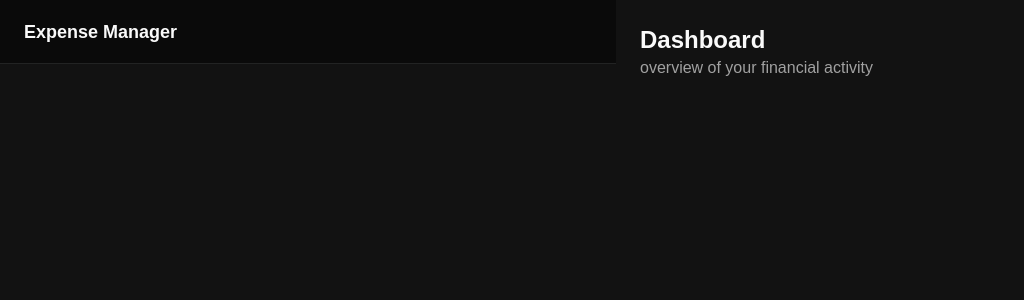
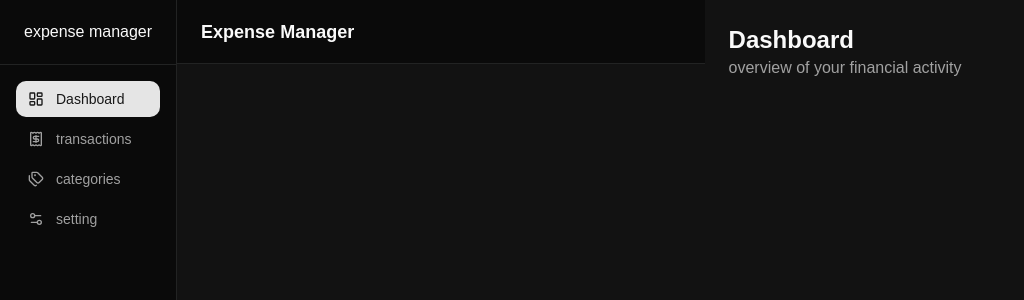
Before and after one commit to mahyarjalalvand/expense-manager-app, a React (Vite) app in the folder apps/web/: page / in a window 1280 px wide. Shown: the top 300 px of the page, without its empty margins (0-1024 px from the left). Built offline with nearby package versions, Linux system fonts and the light colour scheme.

Commit message:
feat(web): add nav items in sidebar

```diff
--- a/apps/web/src/components/layout/Sidebar.tsx
+++ b/apps/web/src/components/layout/Sidebar.tsx
@@ -1,5 +1,59 @@
+import { routes, type AppRoute } from "@/routes/routes";
+import { LayoutDashboard, Receipt, Settings2Icon, Tags, type LucideIcon } from "lucide-react";
+import { NavLink } from "react-router-dom";
+
+type NavigationItem = {
+  title: string;
+  href: AppRoute;
+  icon: LucideIcon;
+};
+
 function Sidebar() {
-  return <div></div>;
+  const navigation: NavigationItem[] = [
+    {
+      title: "Dashboard",
+      href: routes.dashboard,
+      icon: LayoutDashboard,
+    },
+    {
+      title: "transactions",
+      href: routes.transactions,
+      icon: Receipt,
+    },
+    {
+      title: "categories",
+      href: routes.categories,
+      icon: Tags,
+    },
+    {
+      title: "setting",
+      href: routes.setting,
+      icon: Settings2Icon,
+    },
+  ];
+  return (
+    <aside className="flex flex-col border-r bg-background">
+      <div className="flex py-5 items-center border-b px-6">
+        <h1>expense manager</h1>
+      </div>
+      <nav className="flex-1 space-y-1 p-4">
+        {navigation.map((item) => {
+          const Icon = item.icon;
+          return (
+            <NavLink
+              key={item.href}
+              to={item.href}
+              className={({ isActive }) =>
+                `flex items-center gap-3 rounded-lg px-3 py-2 text-sm font-medium transition-colors ${isActive ? "bg-primary text-primary-foreground" : "text-muted-foreground hover:bg-muted hover:text-foreground"}`
+              }>
+              <Icon className="size-4" />
+              {item.title}
+            </NavLink>
+          );
+        })}
+      </nav>
+    </aside>
+  );
 }
 
 export default Sidebar;
```
